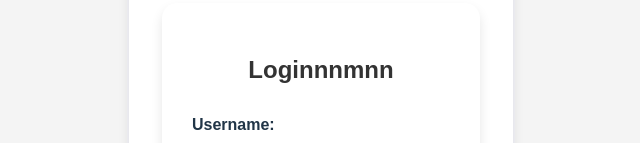
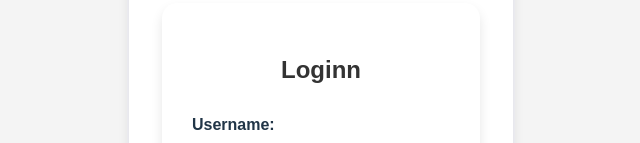
Before and after one commit to pinarnurdemirtas/quizify, a React (Vite) app in the folder front/: page / in a window 1280 px wide. Shown: the part 175-318 px from the top of the page, without its empty margins (319-959 px from the left). Built offline with nearby package versions, Linux system fonts and the light colour scheme.

Commit message:
name changed

```diff
--- a/front/src/Component/Login.jsx
+++ b/front/src/Component/Login.jsx
@@ -25,7 +25,7 @@ const Login = () => {
     return (
         <div className="login">
             <div className="card">
-                <h2>Loginnnmnn</h2>
+                <h2>Loginn</h2>
                 <form onSubmit={handleLogin}>
                     <div className="form-group">
                         <label>Username:</label>
```
